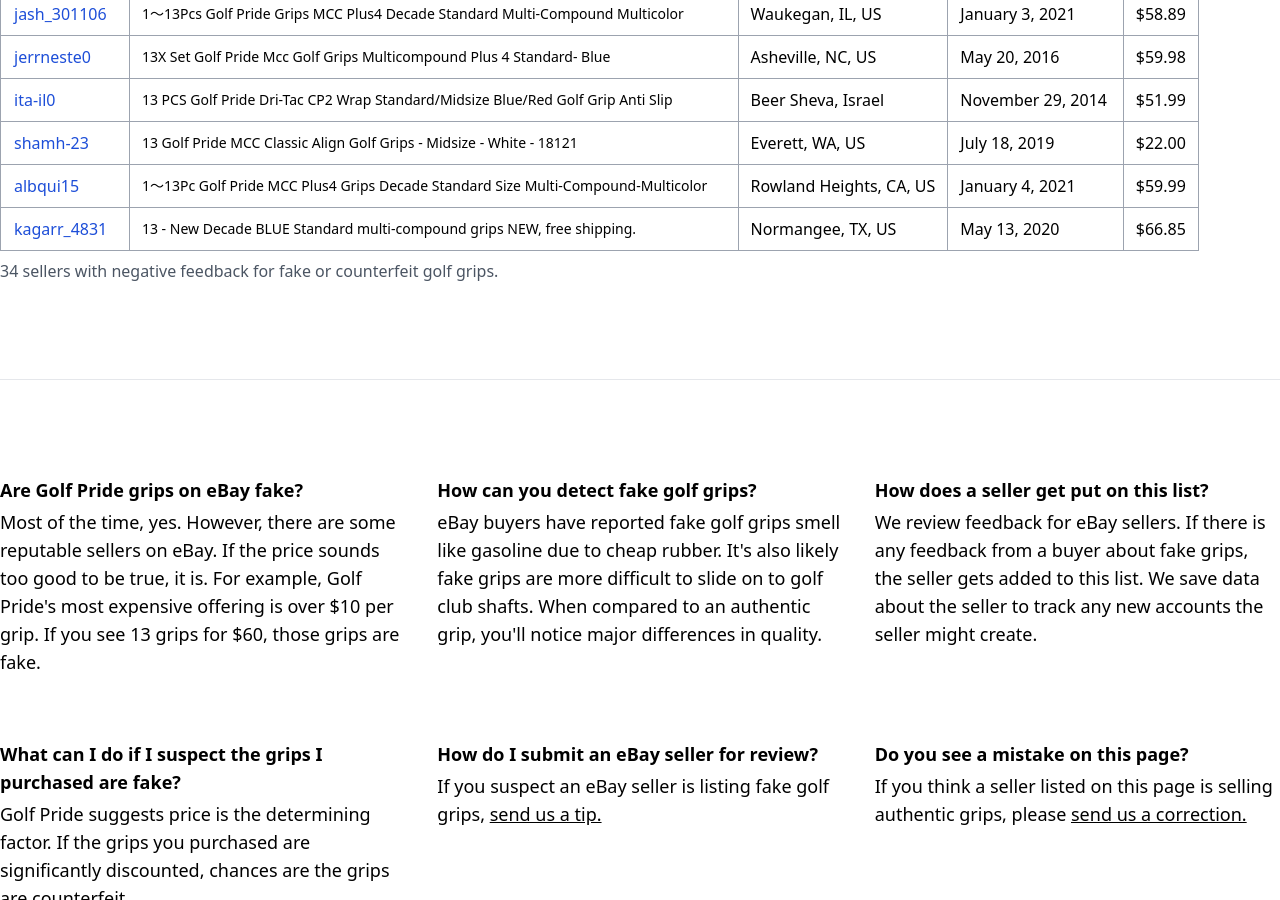
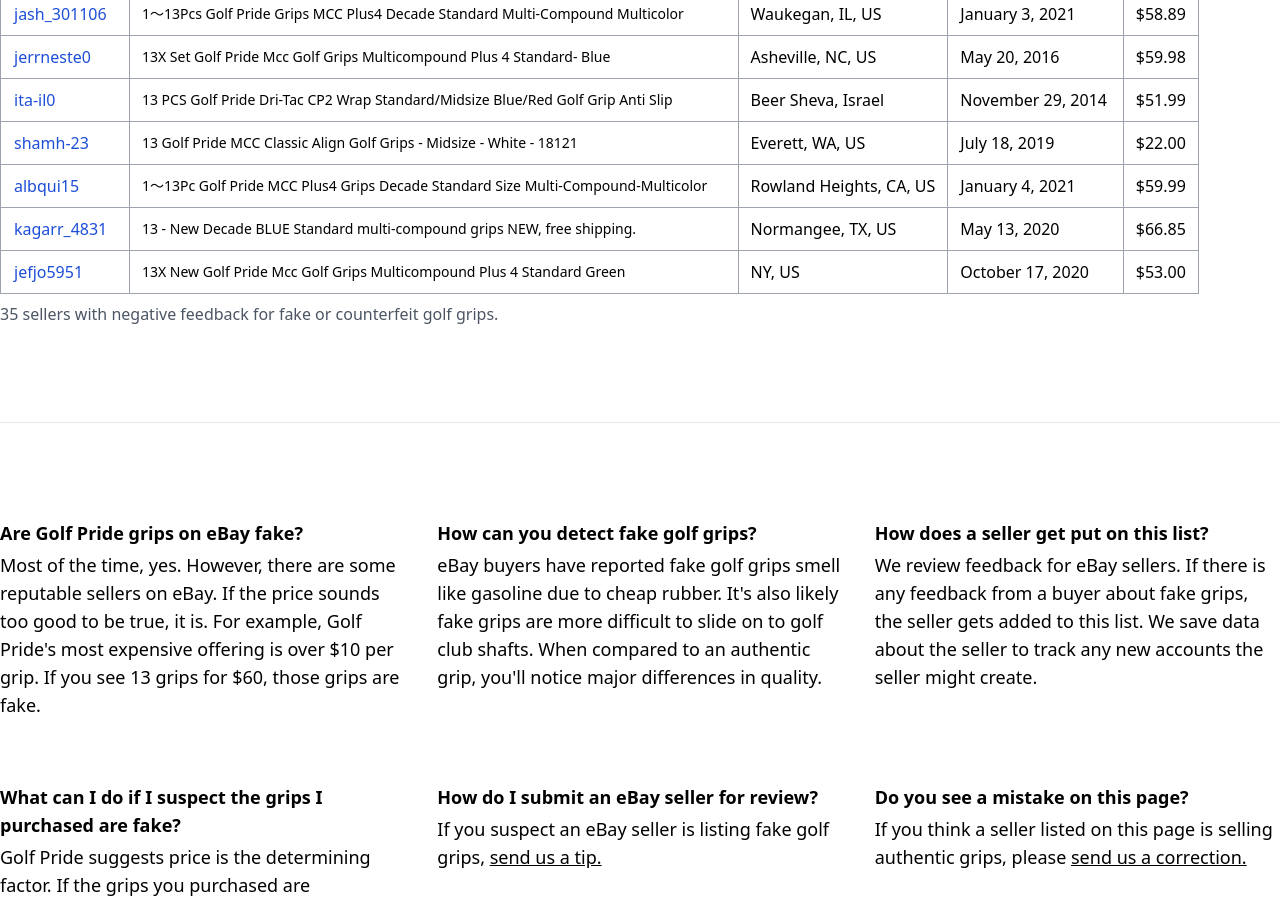
Before and after one commit to djhopper01/fakegolfgrips, a Jekyll site: the page built from docs/index.html, in a window 1280 px wide and 900 px high, scrolled down 1517 px. Built offline with Jekyll 4.4.1, drawn with Linux system fonts in a browser that asks for light colours; comment, search, counter and statistics services are not loaded; some of the changed text lies outside the part shown.

Commit message:
Updates sellers

```diff
--- a/docs/_data/sellers.yml
+++ b/docs/_data/sellers.yml
@@ -236,3 +236,10 @@
   title: 13 - New Decade BLUE Standard multi-compound grips NEW, free shipping.
   price: $66.85
   created_on: May 13, 2020
+
+- username: jefjo5951
+  profile: https://www.ebay.com/usr/jefjo5951
+  location: NY, US
+  title: 13X New Golf Pride Mcc Golf Grips Multicompound Plus 4 Standard Green
+  price: $53.00
+  created_on: October 17, 2020
--- a/docs/index.html
+++ b/docs/index.html
@@ -4,7 +4,7 @@
 ---
 
 <div class="text-gray-600">
-  Last updated Monday, April 26, 2021.
+  Last updated Thursday, April 29, 2021.
 </div>
 
 <div class="overflow-x-auto mt-2">
```
Also changed, not shown: docs/_data/suspects.yml (+8 -1 lines).
